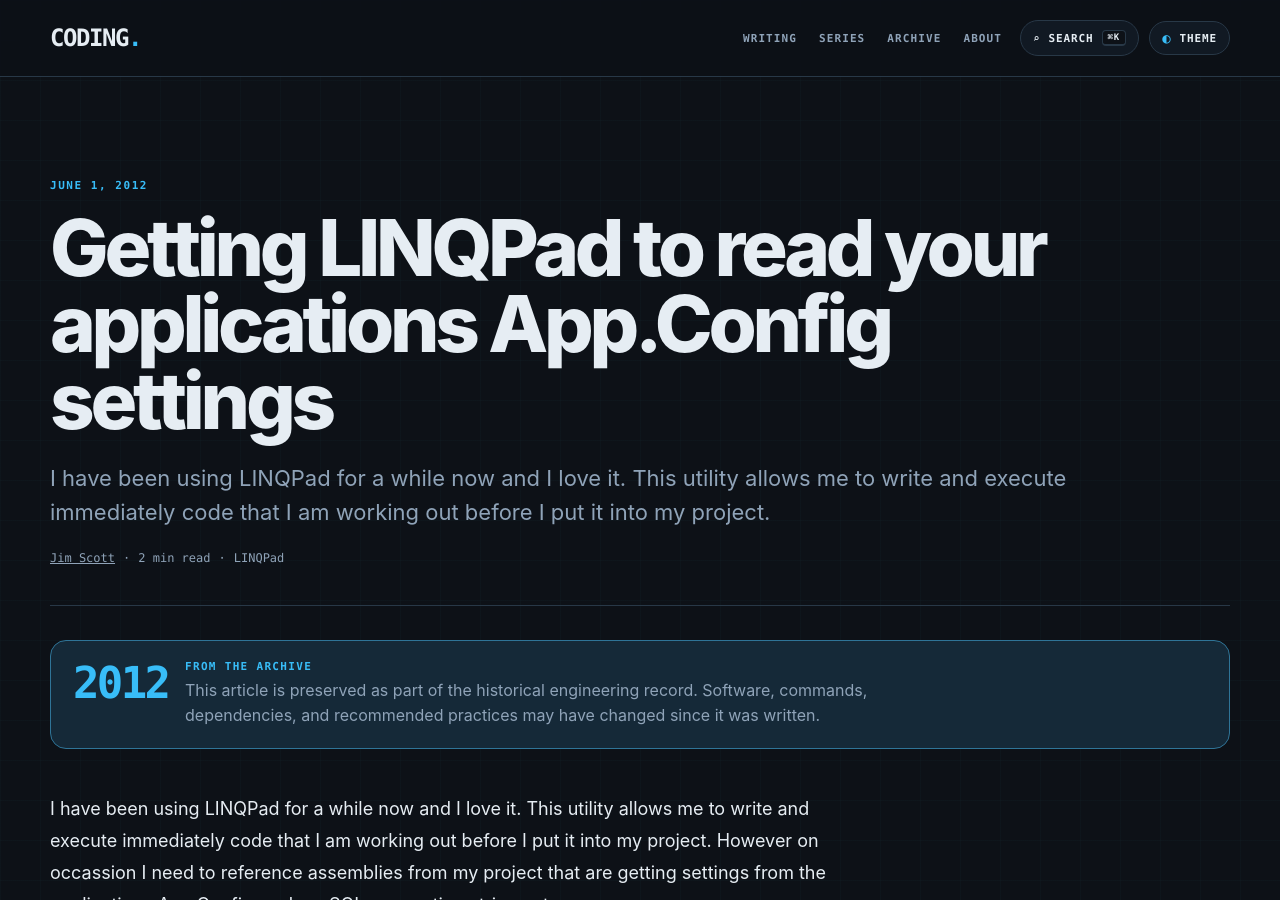
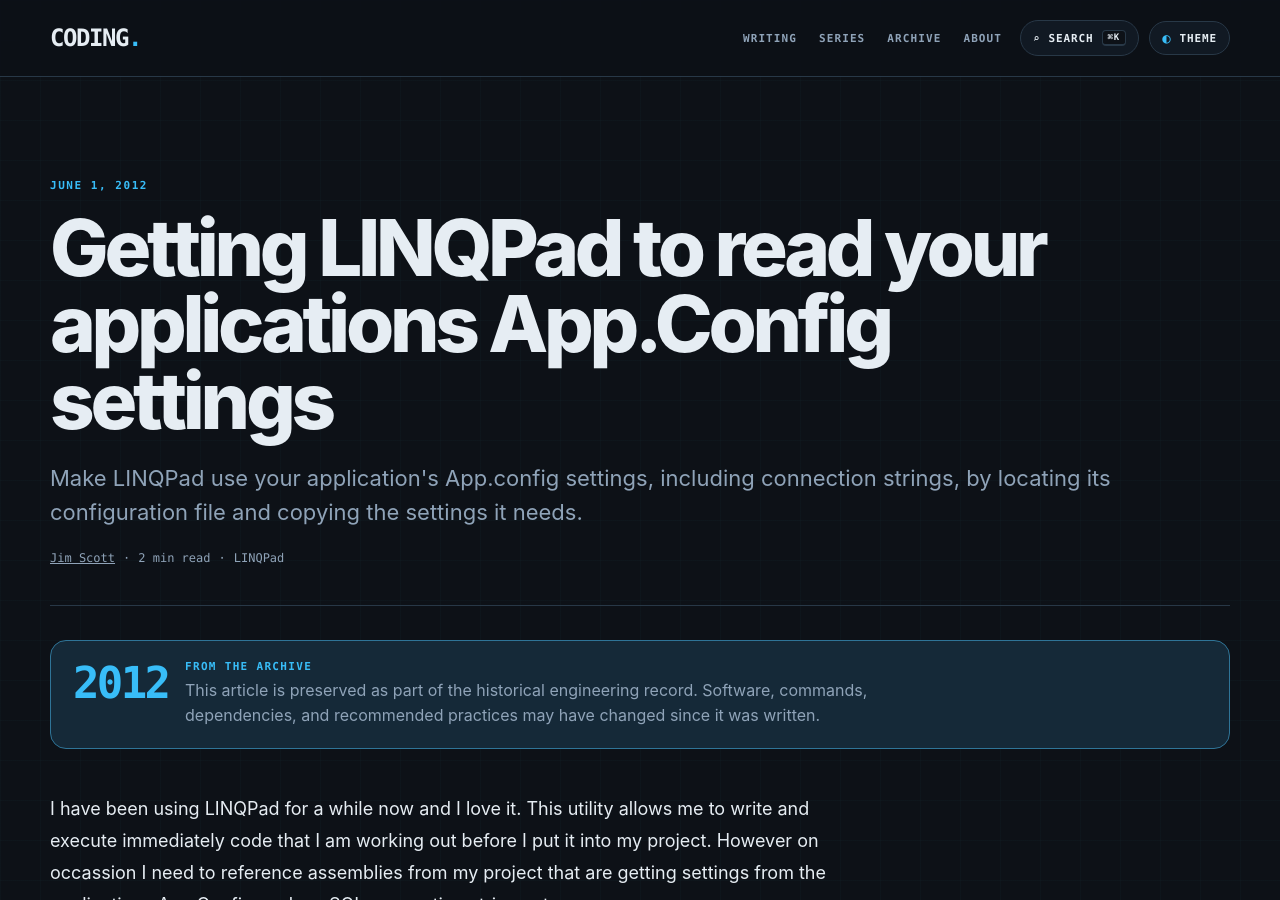
Before and after one commit to infoconex/coding-blog, a Jekyll site: the page built from post/2012/06/01/Getting-LINQPad-to-read-your-applications-AppConfig-settings/index.md, in a window 1280 px wide and 900 px high. Built offline with Jekyll 4.4.1, drawn with Linux system fonts in a browser that asks for light colours.

Commit message:
SEO: improve unique meta description for post/2012/06/01

```diff
--- a/post/2012/06/01/Getting-LINQPad-to-read-your-applications-AppConfig-settings/index.md
+++ b/post/2012/06/01/Getting-LINQPad-to-read-your-applications-AppConfig-settings/index.md
@@ -2,7 +2,7 @@
 
 title: "Getting LINQPad to read your applications App.Config settings"
 date: "2012-06-01"
-description: "I have been using LINQPad for a while now and I love it. This utility allows me to write and execute immediately code that I am working out before I put it into my project."
+description: "Make LINQPad use your application's App.config settings, including connection strings, by locating its configuration file and copying the settings it needs."
 tags: ["LINQPad"]
 slug: "getting-linqpad-to-read-your-applications-app-config-settings"
 author: "Jim Scott"
```
